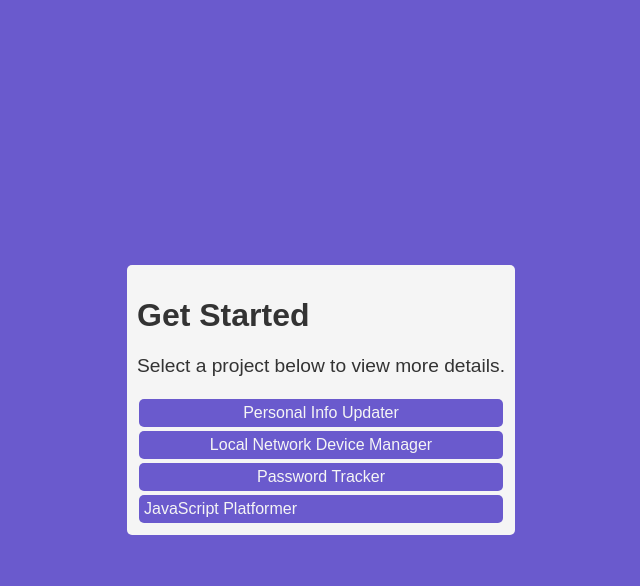
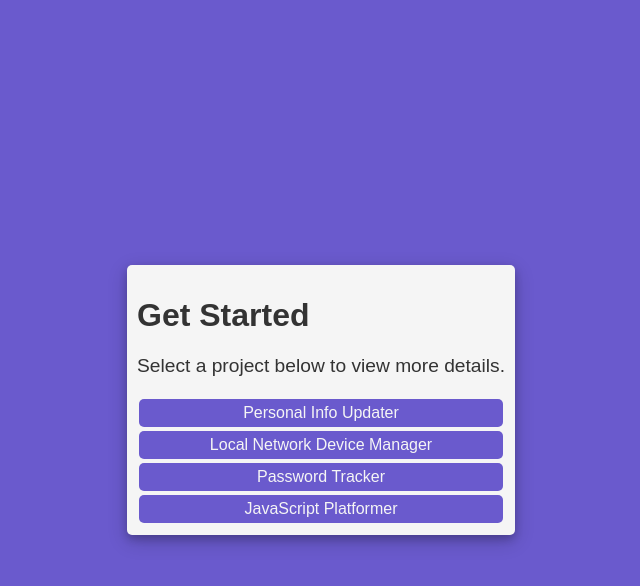
Before and after one commit to dmoster/dmoster.github.io, a PHP site: page / in a window 1280 px wide. Shown: the top 586 px of the page, without its empty margins (319-959 px from the left). Run offline with PHP 8.4, Linux system fonts and the light colour scheme.

Commit message:
update btn and card styles

```diff
--- a/src/styles.css
+++ b/src/styles.css
@@ -27,6 +27,7 @@ main {
   border-radius: 5px;
   background-color: whitesmoke;
   color: #333;
+  box-shadow: 0 4px 8px 0 rgba(0, 0, 0, 0.2), 0 6px 20px 0 rgba(0, 0, 0, 0.19);
 }
 
 .btn-group {
@@ -39,7 +40,8 @@ main {
   background-color: slateblue;
   border: none;
   border-radius: 5px;
-  text-decoration: none;
+  text-decoration: none !important;
+  text-align: center;
   font-size: 1em;
   cursor: pointer;
   padding: 5px;
```
